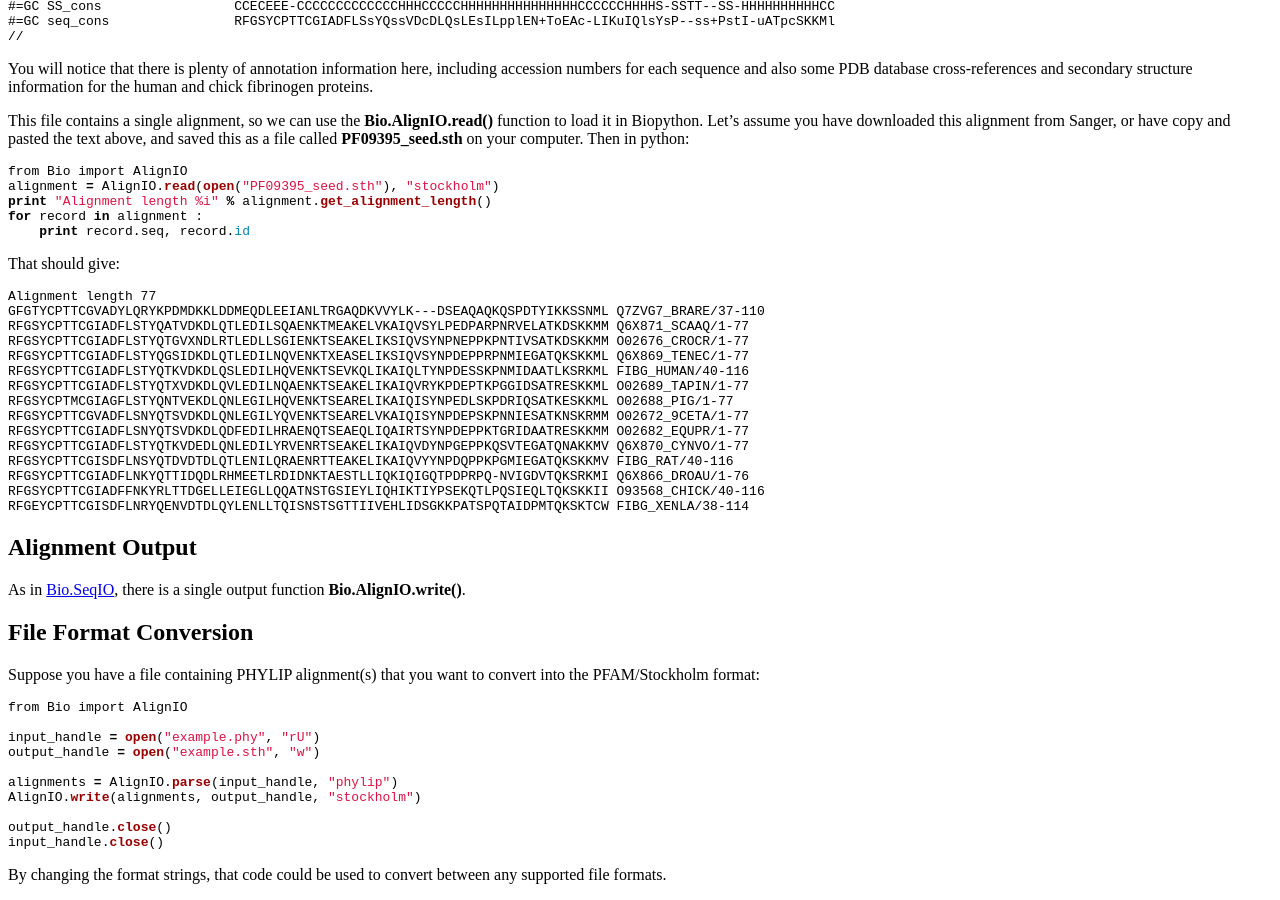
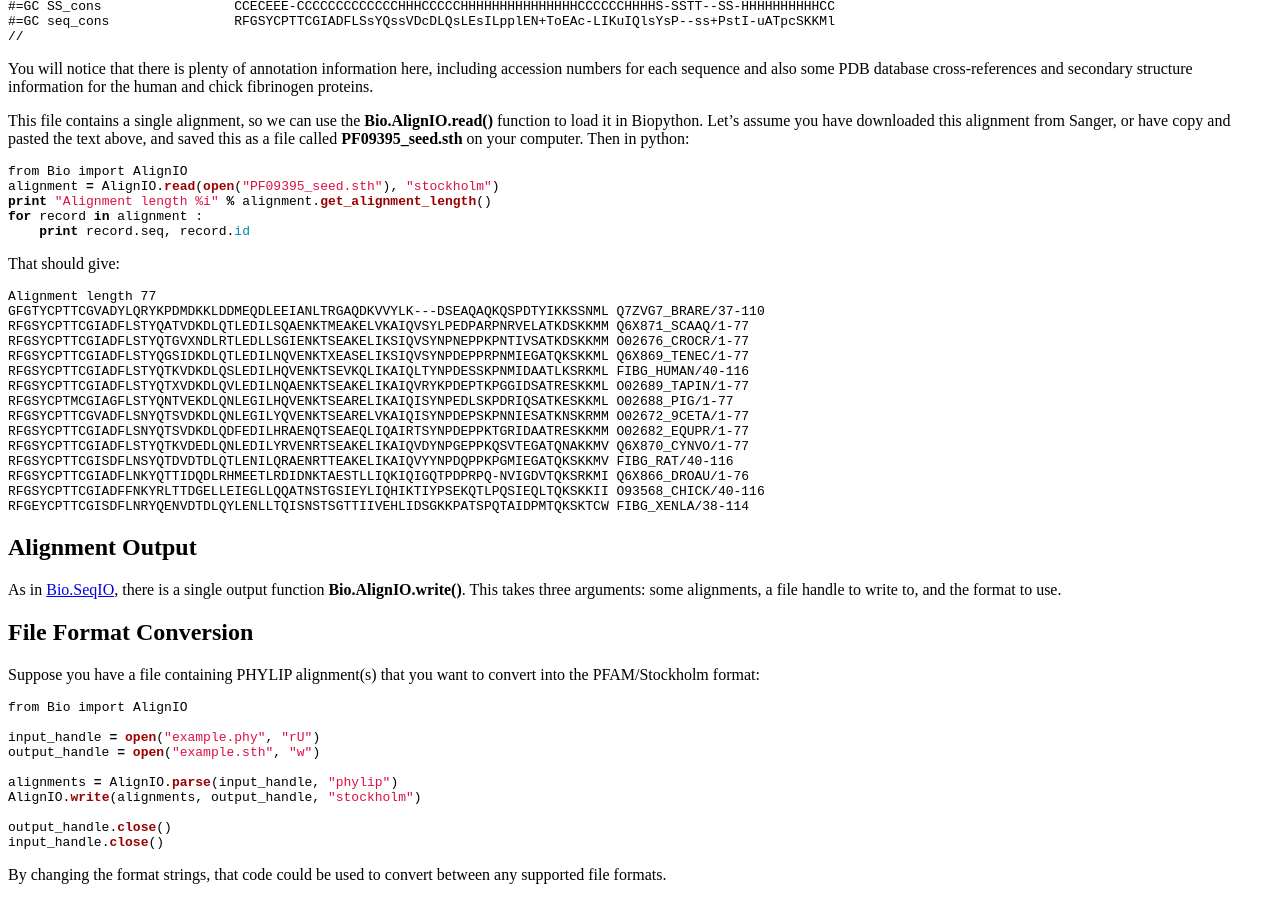
Before and after one commit to biopython/biopython.github.io, a Jekyll site: the page built from wiki/AlignIO.md, in a window 1280 px wide and 900 px high, scrolled down 1624 px. Built offline with Jekyll 4.4.1, drawn with Linux system fonts in a browser that asks for light colours.

Commit message:
/* Alignment Output */

```diff
--- a/wiki/AlignIO.md
+++ b/wiki/AlignIO.md
@@ -168,7 +168,8 @@ Alignment Output
 ----------------
 
 As in [Bio.SeqIO](SeqIO "wikilink"), there is a single output function
-**Bio.AlignIO.write()**.
+**Bio.AlignIO.write()**. This takes three arguments: some alignments, a
+file handle to write to, and the format to use.
 
 File Format Conversion
 ----------------------
```
Also changed, not shown: 1 other file.
